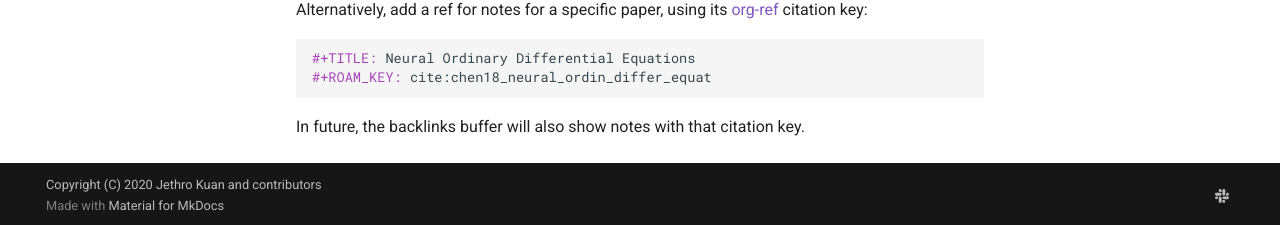
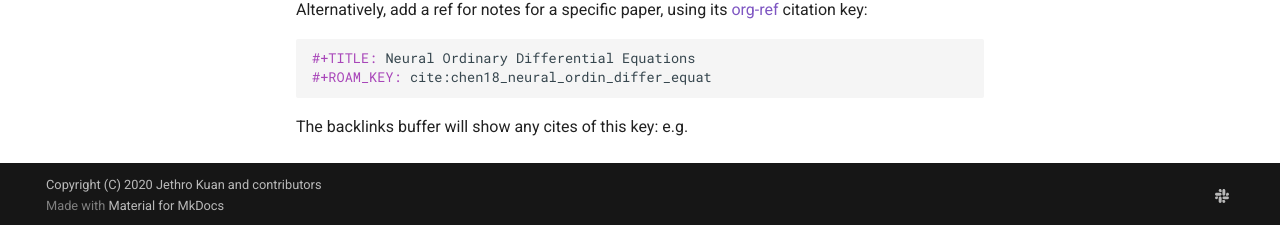
Before and after one commit to org-roam/org-roam, an MkDocs documentation site: the page built from doc/anatomy.md, in a window 1280 px wide and 1005 px high. Shown: the part 777-1002 px from the top of the window. Built offline with MkDocs 1.6.1 and Material for MkDocs 9.7.7, drawn with Linux system fonts in a browser that asks for light colours; comment, search, counter and statistics services are not loaded.

````diff
--- a/doc/anatomy.md
+++ b/doc/anatomy.md
@@ -36,5 +36,4 @@ Alternatively, add a ref for notes for a specific paper, using its
 #+ROAM_KEY: cite:chen18_neural_ordin_differ_equat
 ```
 
-In future, the backlinks buffer will also show notes with that
-citation key.
+The backlinks buffer will show any cites of this key: e.g.
````
Also changed, not shown: CHANGELOG.md (+12 -7 lines).
